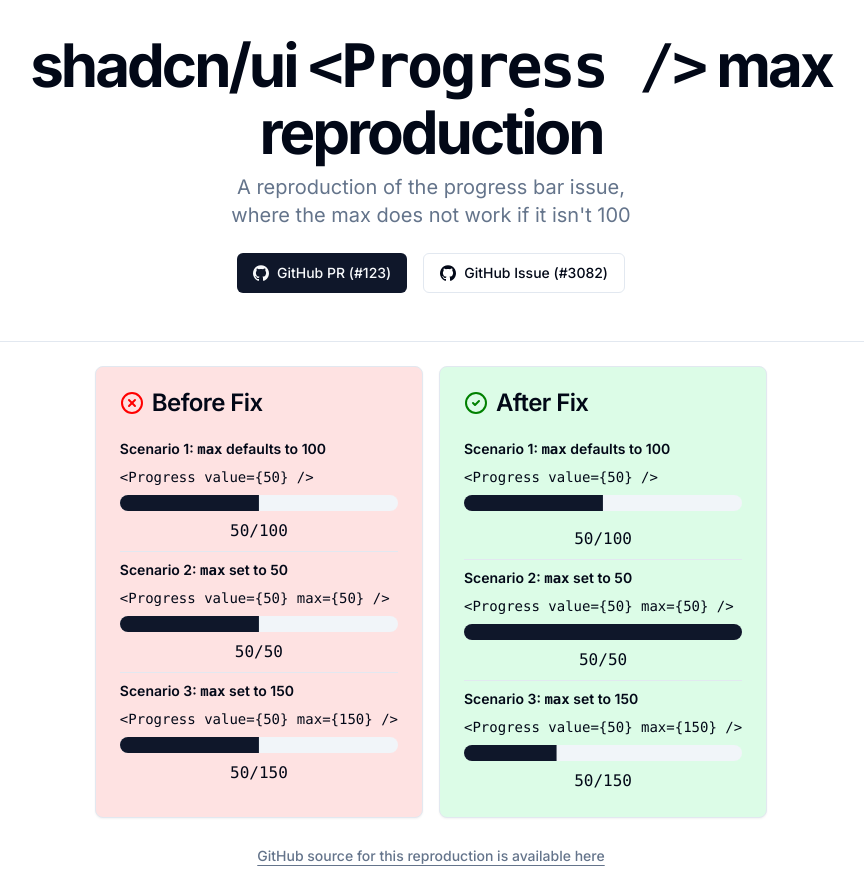
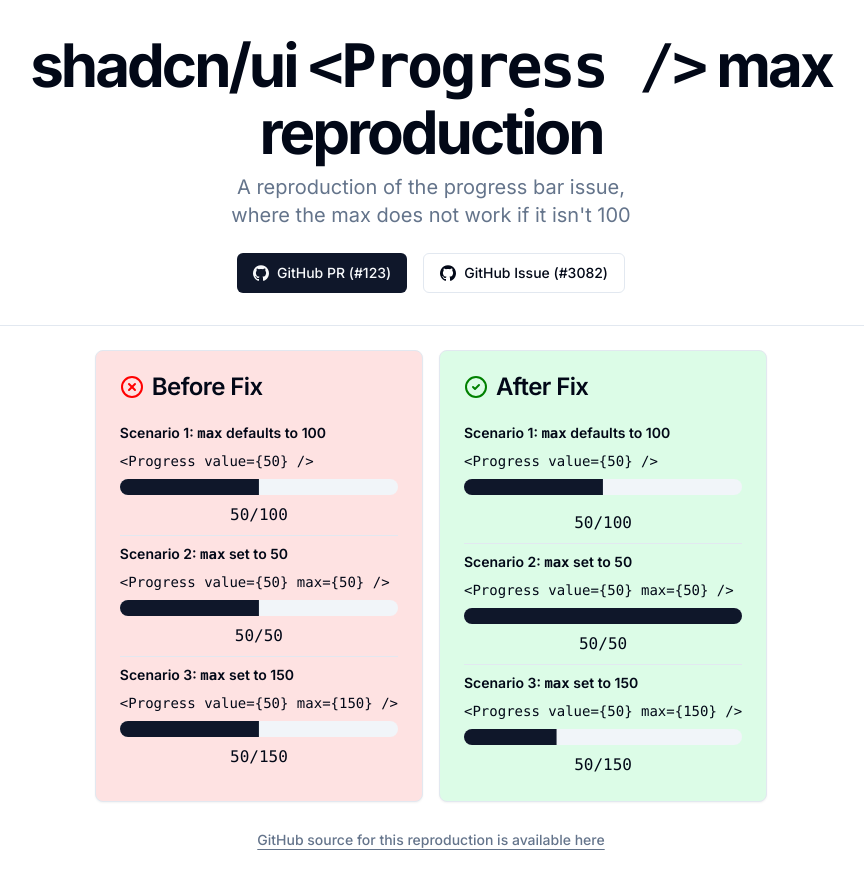
Before and after one commit to troypoulter/shadcn-progress-max-repro, a Next.js app: page / in a window 1280 px wide. Shown: the whole page, without its empty margins (209-1073 px from the left). Built offline with nearby package versions, Linux system fonts and the light colour scheme.

Commit message:
reduce space between buttons and sep

```diff
--- a/src/components/page-header.tsx
+++ b/src/components/page-header.tsx
@@ -13,7 +13,7 @@
   return (
     <section
       className={cn(
-        "mx-auto flex max-w-[980px] flex-col items-center gap-2 py-8",
+        "mx-auto flex max-w-[980px] flex-col items-center gap-2 pt-8 pb-4",
         className
       )}
       {...props}
```
